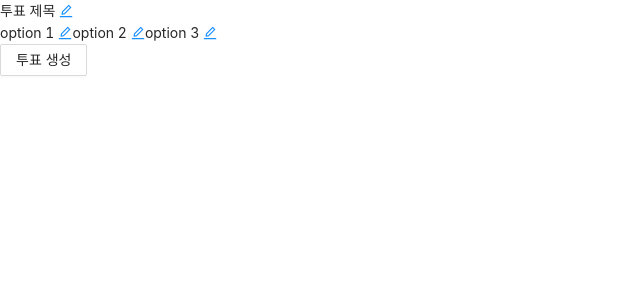
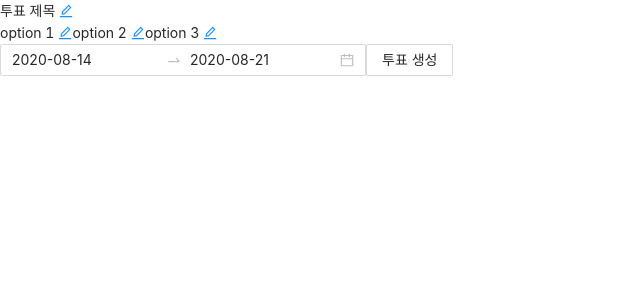
Before and after one commit to yjb94/vote-app, a React (Create React App) app: page /create in a window 1280 px wide. Shown: the top 300 px of the page, without its empty margins (0-640 px from the left). Built offline with nearby package versions, Linux system fonts and the light colour scheme.

Commit message:
Added period selecting prop

```diff
--- a/package.json
+++ b/package.json
@@ -13,6 +13,7 @@
     "@types/react-router-dom": "^5.1.5",
     "@types/styled-components": "^5.1.2",
     "antd": "^4.5.4",
+    "moment": "^2.27.0",
     "react": "^16.13.1",
     "react-dom": "^16.13.1",
     "react-router-dom": "^5.2.0",
--- a/src/pages/CreatePoll.tsx
+++ b/src/pages/CreatePoll.tsx
@@ -1,10 +1,12 @@
 import React, { useState } from 'react';
 import styled from "styled-components";
 import strings from '../strings/strings';
-import { Typography, Button } from 'antd';
+import { Typography, Button, DatePicker } from 'antd';
 import faker from 'faker';
+import moment from 'moment';
 
 const { Text } = Typography;
+const { RangePicker } = DatePicker;
 
 const createOptions = (length: number): OptionType[] => {
   return [...Array(length)].map((_, idx) => {
@@ -16,9 +18,15 @@ const createOptions = (length: number): OptionType[] => {
 }
 
 const CreatePoll: React.FC = () => {
-  const [title, setTitle] = useState<string>(strings['create.title'])
-  const [options, setOptions] = useState<OptionType[]>(createOptions(3))
+  const [title, setTitle] = useState<string>(strings['create.title']);
+  const [options, setOptions] = useState<OptionType[]>(createOptions(3));
+  const [startDate, setStartDate] = useState<moment.Moment>(moment());
+  const [endDate, setEndDate] = useState<moment.Moment>(moment().add(7, 'd'));
 
+
+  const disabledDate = (current: moment.Moment) => {
+    return startDate > current;
+  };
 
   const onTitleChange = (str: string) => {
     setTitle(str);
@@ -27,6 +35,13 @@ const CreatePoll: React.FC = () => {
     const newOptions = options.map(each => each === option ? { ...each, title: str } : each);
     setOptions(newOptions);
   }
+  const onChangeCalendar = (ranges: RangeValue<moment.Moment>) => {
+    if(ranges) {
+      ranges[0] && setStartDate(ranges[0]);
+      ranges[1] && setEndDate(ranges[1]);
+    }
+  }
+
   const onClickCreate = () => {
     // TODO: create poll
   }
@@ -54,6 +69,11 @@ const CreatePoll: React.FC = () => {
           )
         })}
       </OptionsContainer>
+      <RangePicker
+        defaultValue={[startDate, endDate]}
+        disabledDate={disabledDate}
+        onCalendarChange={onChangeCalendar}
+      />
       <CreateButton
         onClick={onClickCreate}
       >
```
Also changed, not shown: src/typed.d.ts (+9 -0 lines), 1 other file (tests, documents, lock files or other folders).
